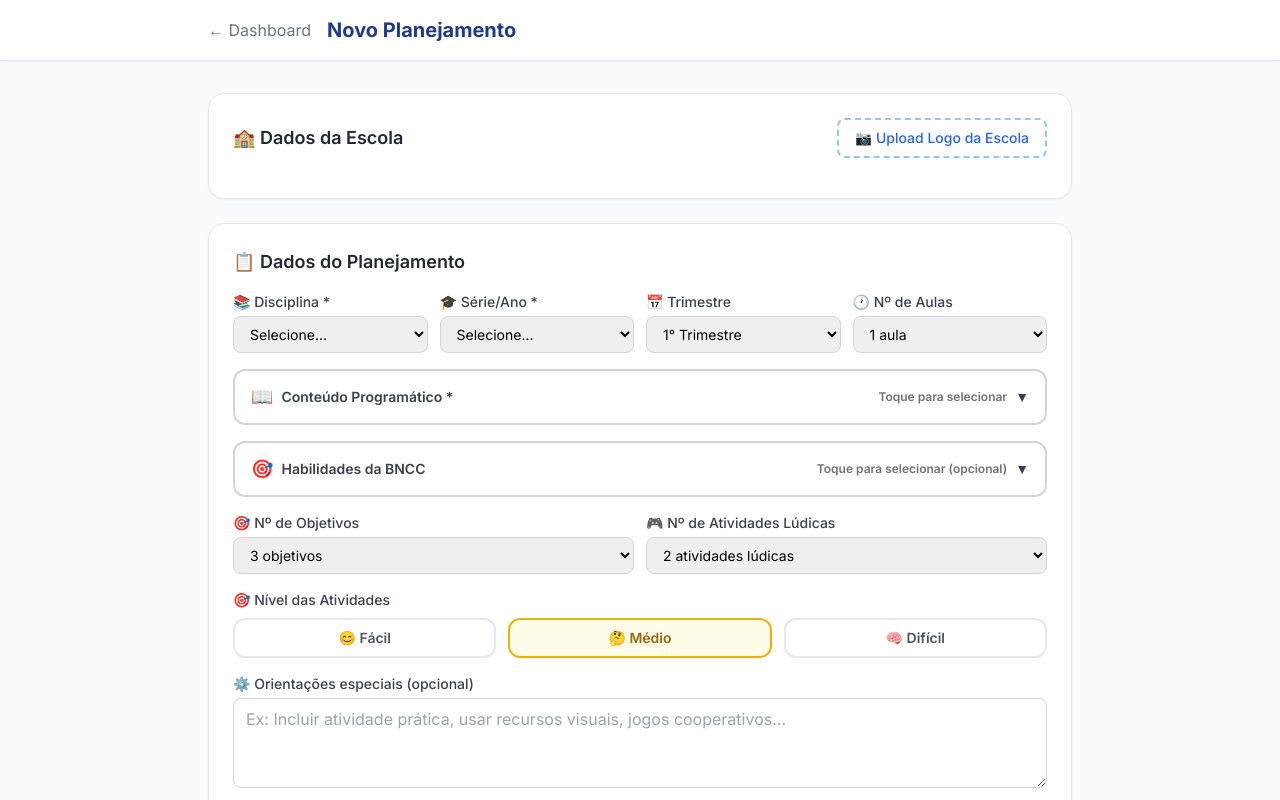
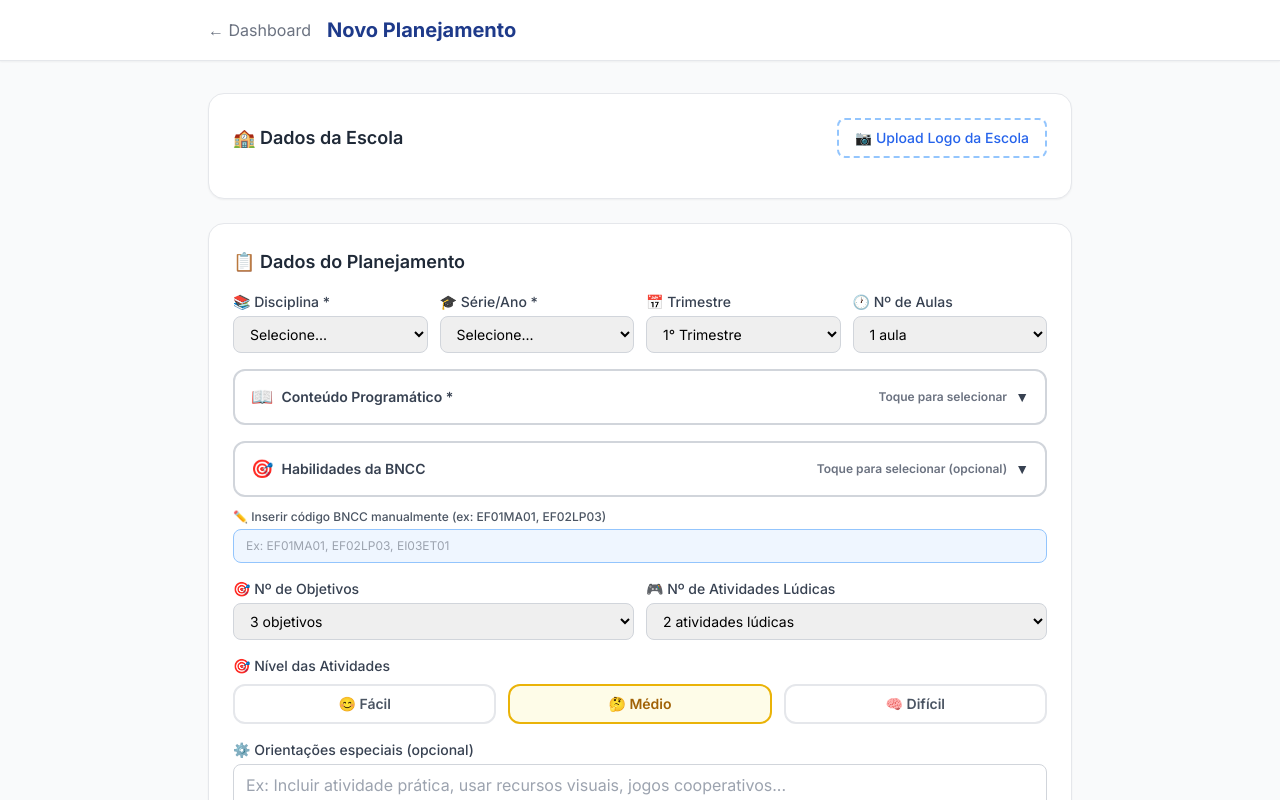
Before and after one commit to dicatop0001-maker/planeprof, a Next.js app: page /planejamento/novo in a window 1280 px wide. Shown: the top 800 px of the page. Built offline with nearby package versions, Linux system fonts and the light colour scheme.

Commit message:
Implement manual input for BNCC feat: adicionar campo manual de código BNCC no formulário de planejamentocodes
Add manual BNCC code input functionality.

```diff
--- a/app/planejamento/novo/page.tsx
+++ b/app/planejamento/novo/page.tsx
@@ -666,6 +666,7 @@ export default function NovoPlanejamentoPage() {
   const [conteudosSelecionados, setConteudosSelecionados] = useState<string[]>([])
   const [habilidadesSelecionadas, setHabilidadesSelecionadas] = useState<{codigo: string, descricao: string}[]>([])
   const [numHabilidades, setNumHabilidades] = useState(2)
+  const [codigoManual, setCodigoManual] = useState('')
   // Estados para Atividade Impressa
   const [mostrarModalAtividade, setMostrarModalAtividade] = useState(false)
   const [promptAtividade, setPromptAtividade] = useState('')
@@ -712,7 +713,7 @@ export default function NovoPlanejamentoPage() {
       const resp = await fetch('/api/gerar-plano', {
         method: 'POST',
         headers: { 'Content-Type': 'application/json' },
-        body: JSON.stringify({...form, habilidadesManuais: habilidadesSelecionadas.map(h=>h.codigo)})
+        body: JSON.stringify({...form, habilidadesManuais: habilidadesSelecionadas.map(h=>h.codigo), codigoManual})
       })
       const data = await resp.json()
       if (!resp.ok) throw new Error(data.error || 'Erro ao gerar plano')
@@ -1191,6 +1192,25 @@ const handleSalvar = async () => {
                   </button>
                 </div>
               )}
+
+              {/* Campo manual de código BNCC */}
+              <div className="mt-3">
+                <label className="block text-xs font-medium text-gray-600 mb-1">
+                  ✏️ Inserir código BNCC manualmente (ex: EF01MA01, EF02LP03)
+                </label>
+                <input
+                  type="text"
+                  value={codigoManual}
+                  onChange={e => setCodigoManual(e.target.value)}
+                  placeholder="Ex: EF01MA01, EF02LP03, EI03ET01"
+                  className="w-full border border-blue-300 rounded-lg px-3 py-2 text-xs focus:outline-none focus:ring-2 focus:ring-blue-500 bg-blue-50 placeholder-gray-400"
+                />
+                {codigoManual && (
+                  <p className="text-xs text-blue-600 mt-1">
+                    {codigoManual.split(/[,\s]+/).filter((c) => c.trim()).length} código(s) BNCC manual(is) adicionado(s)
+                  </p>
+                )}
+              </div>
             </div>
 
             {/* 7 e 8. Nº de Objetivos e Nº de Atividades Lúdicas */}
```
